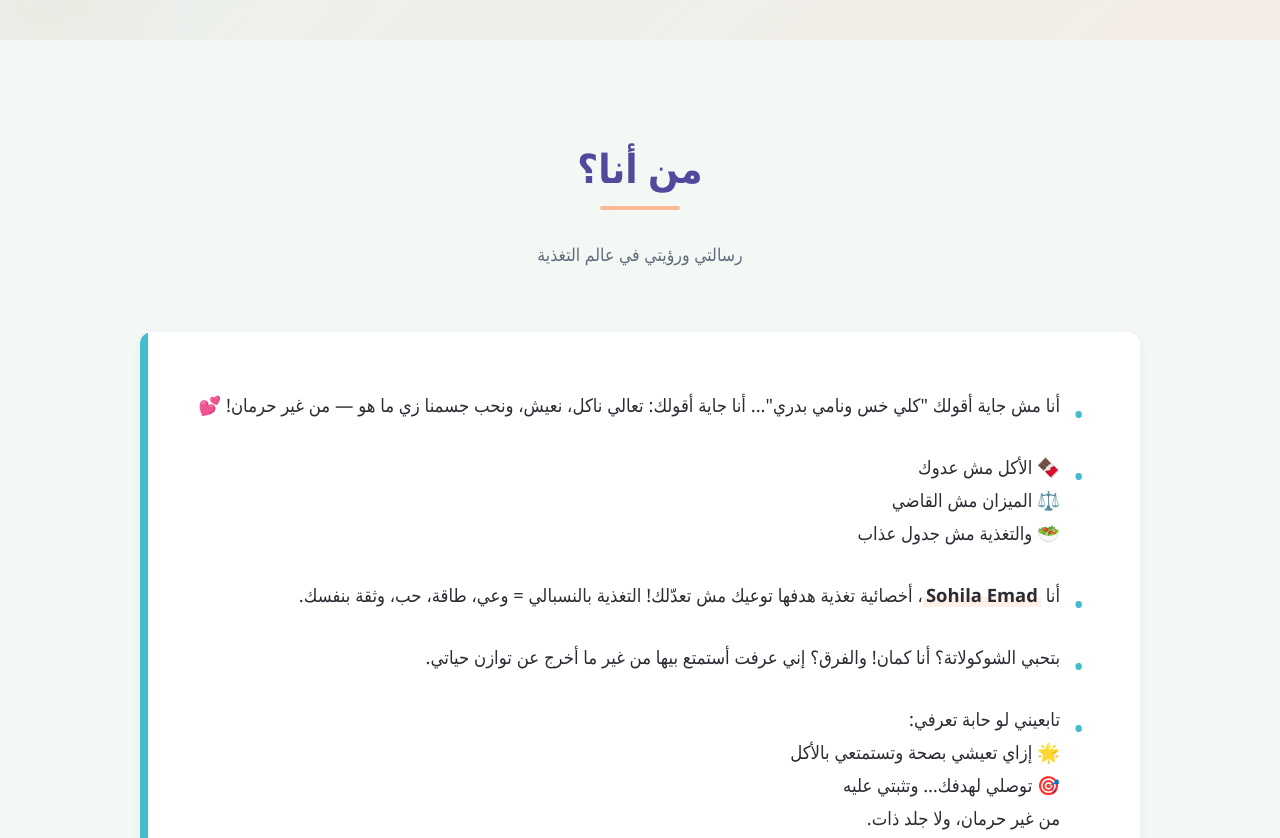
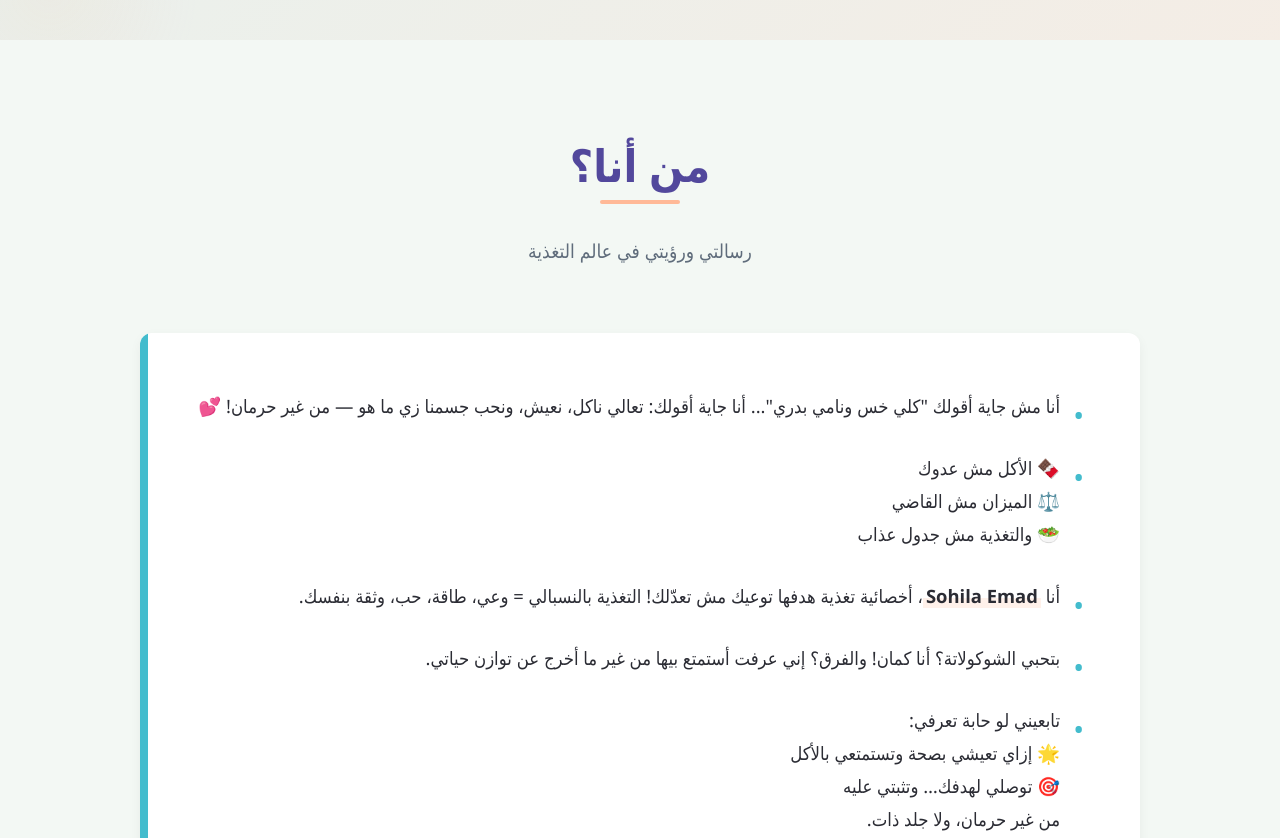
Before and after one commit to Zyvorn/Dr.Sohila-Emad, a plain HTML site: page index.html in a window 1280 px wide. Shown: the part 760-1598 px from the top of the page. Drawn offline with Linux system fonts and the light colour scheme.

Commit message:
Update style.css
style.css

```diff
--- a/style.css
+++ b/style.css
@@ -357,14 +357,20 @@
         .section-header {
                 text-align: center;
                 margin-bottom: 4rem;
+                padding: 0 1rem; /* يضيف مرونة في الجوانب */
+                width: 100%;
+                max-width: 800px;
+                margin-left: auto;
+                margin-right: auto;
                 }
 
                 .section-header h2 {
-            font-size: 2.5rem;
+                font-size: clamp(1.8rem, 5vw, 2.8rem); /* ⬅️ يتغير حسب الشاشة */
                 color: var(--primary-dark);
                 margin-bottom: 1rem;
                 position: relative;
                 display: inline-block;
+                line-height: 1.3;
                 }
 
                 .section-header h2::after {
@@ -380,10 +386,11 @@
                 }
 
                 .section-header p {
+                font-size: clamp(1rem, 2.5vw, 1.2rem); /* ⬅️ يتغير تلقائيًا */
                 color: var(--gray);
                 max-width: 700px;
                 margin: 1.5rem auto 0;
-            font-size: 1.1rem;
+                line-height: 1.8;
                 }
 
         /* About Section */
```
Lines whose indentation alone changed are shown as unchanged.
